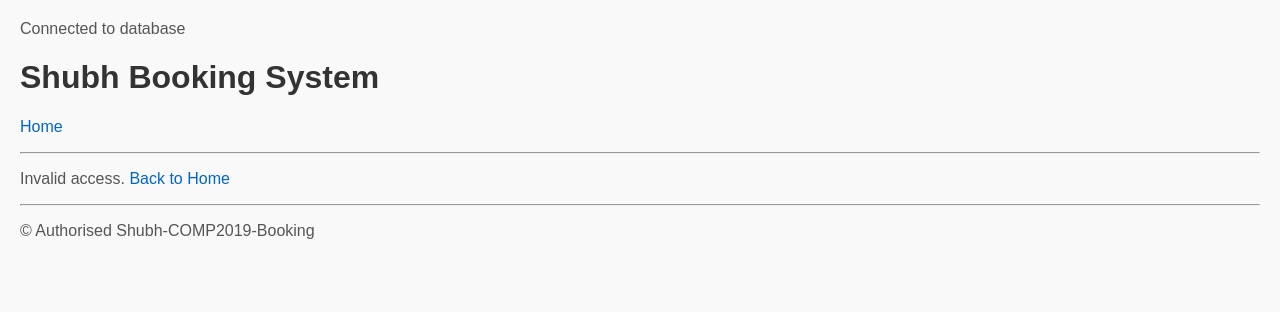
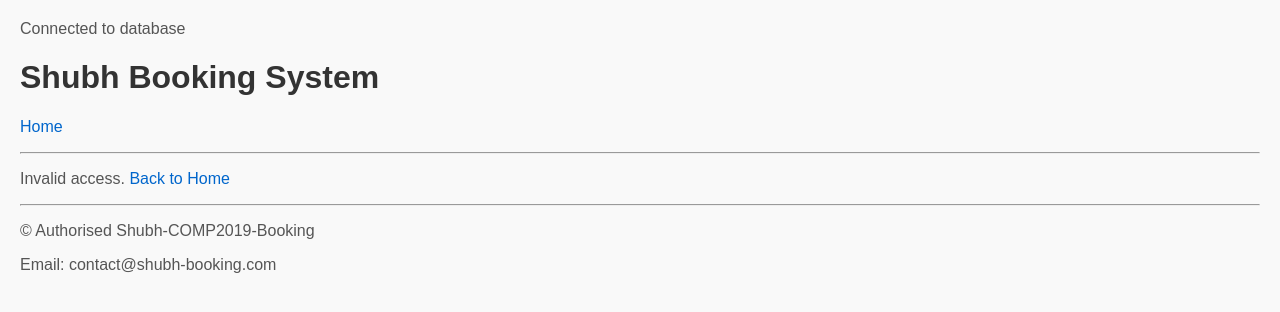
Before and after one commit to SHUBHJITENDRABHAIPRAJAPATI/COMP-2019-Project-2, a PHP site: page /book.php in a window 1280 px wide. Shown: the top 312 px of the page. Run offline with PHP 8.4, Linux system fonts and the light colour scheme.

Commit message:
all done

```diff
--- a/book.php
+++ b/book.php
@@ -32,7 +32,7 @@ $st = $pdo->prepare($sql);
 $st->execute(array('id' => $place_id));
 $place = $st->fetch();
 
-// if not found
+// if places  not found in system:
 if (!$place) {
     echo "<p>Place not found. <a href='index.php'>Back to Home</a></p>";
     include "templates/footer.php";
--- a/results.php
+++ b/results.php
@@ -20,6 +20,7 @@ if ($checkin == "" || $checkout == "") {
     $errors[] = "Dates not provided.";
 }
 
+//checking in and checkout dates validation
 $d1 = date_create($checkin);
 $d2 = date_create($checkout);
 $today = date_create(date("Y-m-d"));
--- a/templates/footer.php
+++ b/templates/footer.php
@@ -1,6 +1,7 @@
   <hr>
   <footer>
     <p>&copy; Authorised Shubh-COMP2019-Booking</p>
+    <p>Email: contact@shubh-booking.com</p>
   </footer>
 </body>
 </html>
```
Also changed, not shown: templates/43E710E3-7328-4BF2-BD54-FDDCD27D36E3_1_105_c.jpeg (deleted).
